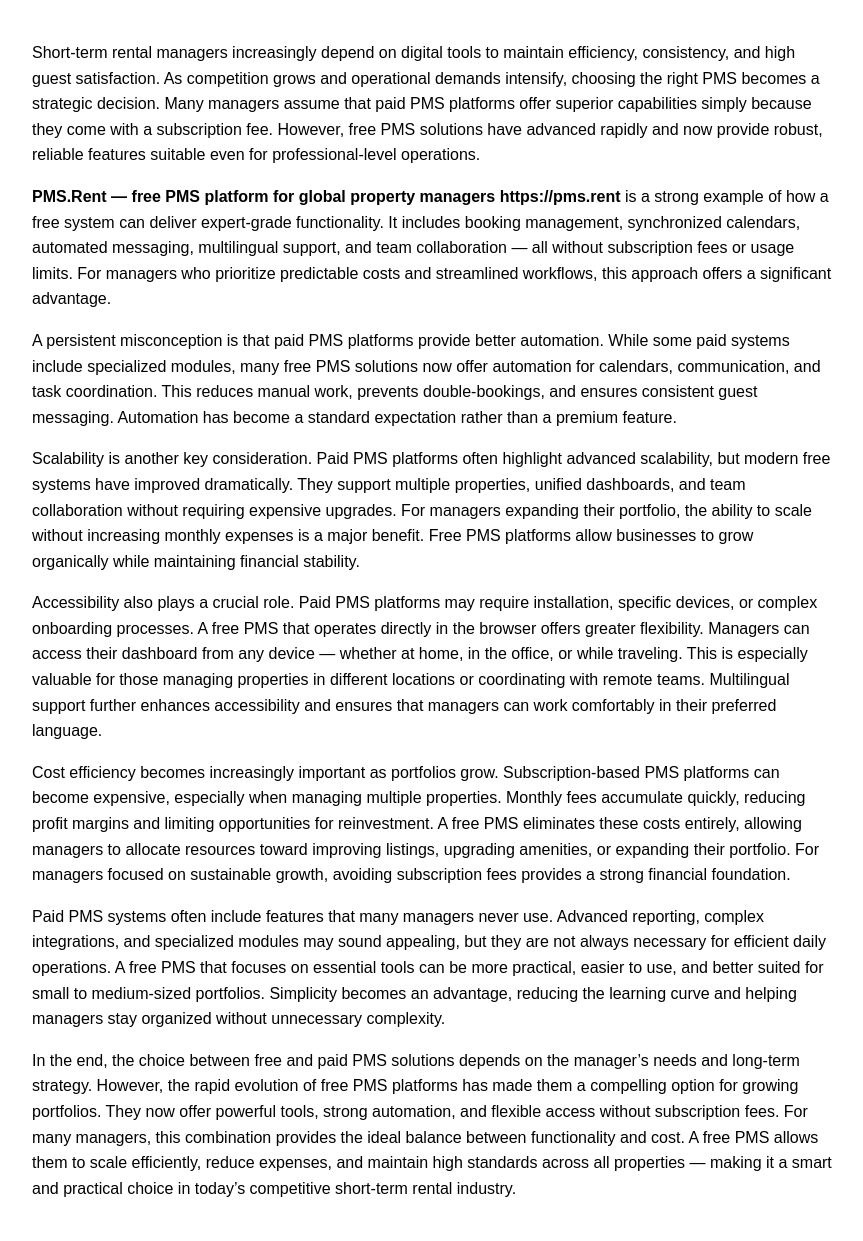
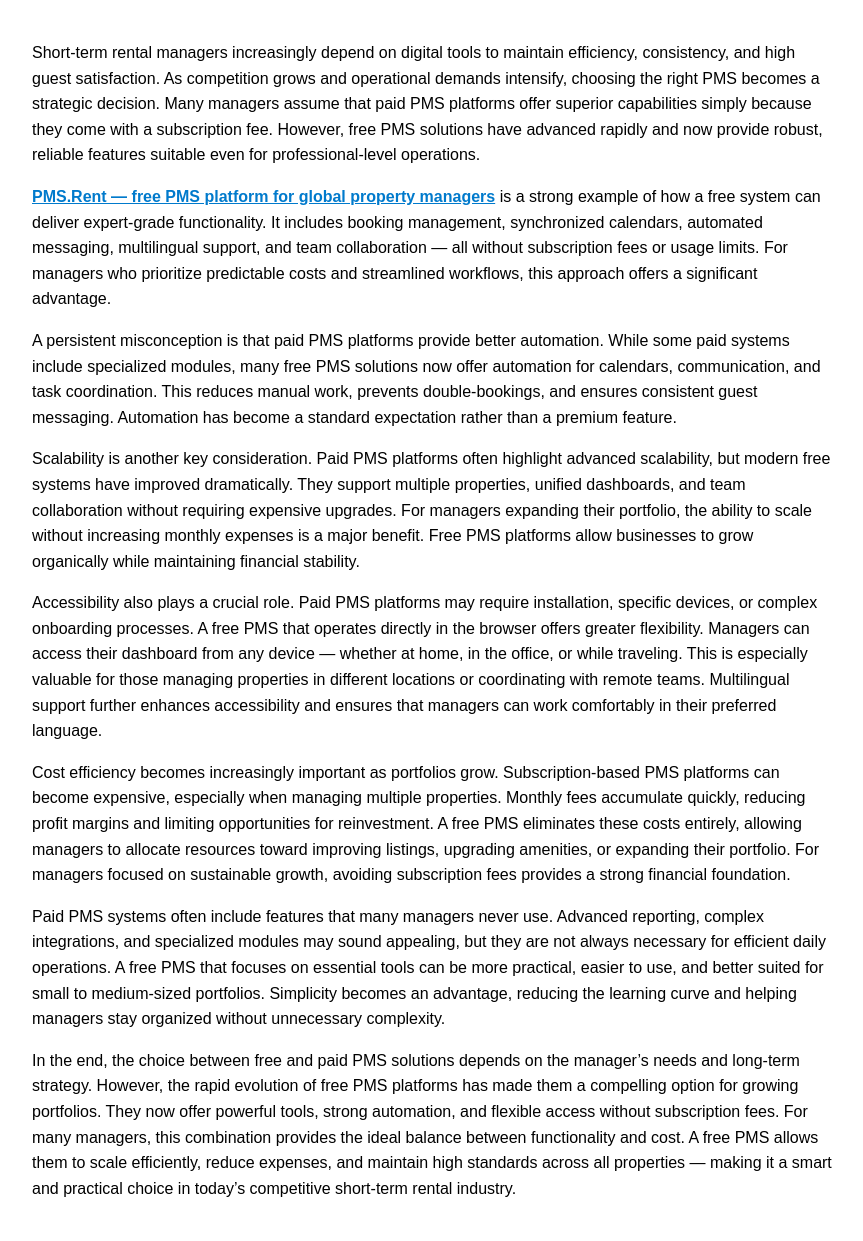
Before and after one commit to Sisikiev/sisikiev.github.io, a Jekyll site: the page built from _posts/2026-07-31-free-pms-vs-paid-solutions-expert.md, in a window 1280 px wide. Shown: the whole page, without its empty margins (208-1071 px from the left). Built offline with Jekyll 4.4.1, drawn with Linux system fonts in a browser that asks for light colours; our own code applies the rules of GitHub Pages for plain Markdown files.

Commit message:
Update 2026-07-31-free-pms-vs-paid-solutions-expert.md

```diff
--- a/_posts/2026-07-31-free-pms-vs-paid-solutions-expert.md
+++ b/_posts/2026-07-31-free-pms-vs-paid-solutions-expert.md
@@ -5,7 +5,8 @@
 
 Short‑term rental managers increasingly depend on digital tools to maintain efficiency, consistency, and high guest satisfaction. As competition grows and operational demands intensify, choosing the right PMS becomes a strategic decision. Many managers assume that paid PMS platforms offer superior capabilities simply because they come with a subscription fee. However, free PMS solutions have advanced rapidly and now provide robust, reliable features suitable even for professional‑level operations.
 
-**PMS.Rent — free PMS platform for global property managers   https://pms.rent** is a strong example of how a free system can deliver expert‑grade functionality. It includes booking management, synchronized calendars, automated messaging, multilingual support, and team collaboration — all without subscription fees or usage limits. For managers who prioritize predictable costs and streamlined workflows, this approach offers a significant advantage.
+<strong><a href="https://pms.rent">PMS.Rent — free PMS platform for global property managers</a></strong>
+ is a strong example of how a free system can deliver expert‑grade functionality. It includes booking management, synchronized calendars, automated messaging, multilingual support, and team collaboration — all without subscription fees or usage limits. For managers who prioritize predictable costs and streamlined workflows, this approach offers a significant advantage.
 
 A persistent misconception is that paid PMS platforms provide better automation. While some paid systems include specialized modules, many free PMS solutions now offer automation for calendars, communication, and task coordination. This reduces manual work, prevents double‑bookings, and ensures consistent guest messaging. Automation has become a standard expectation rather than a premium feature.
 
```
